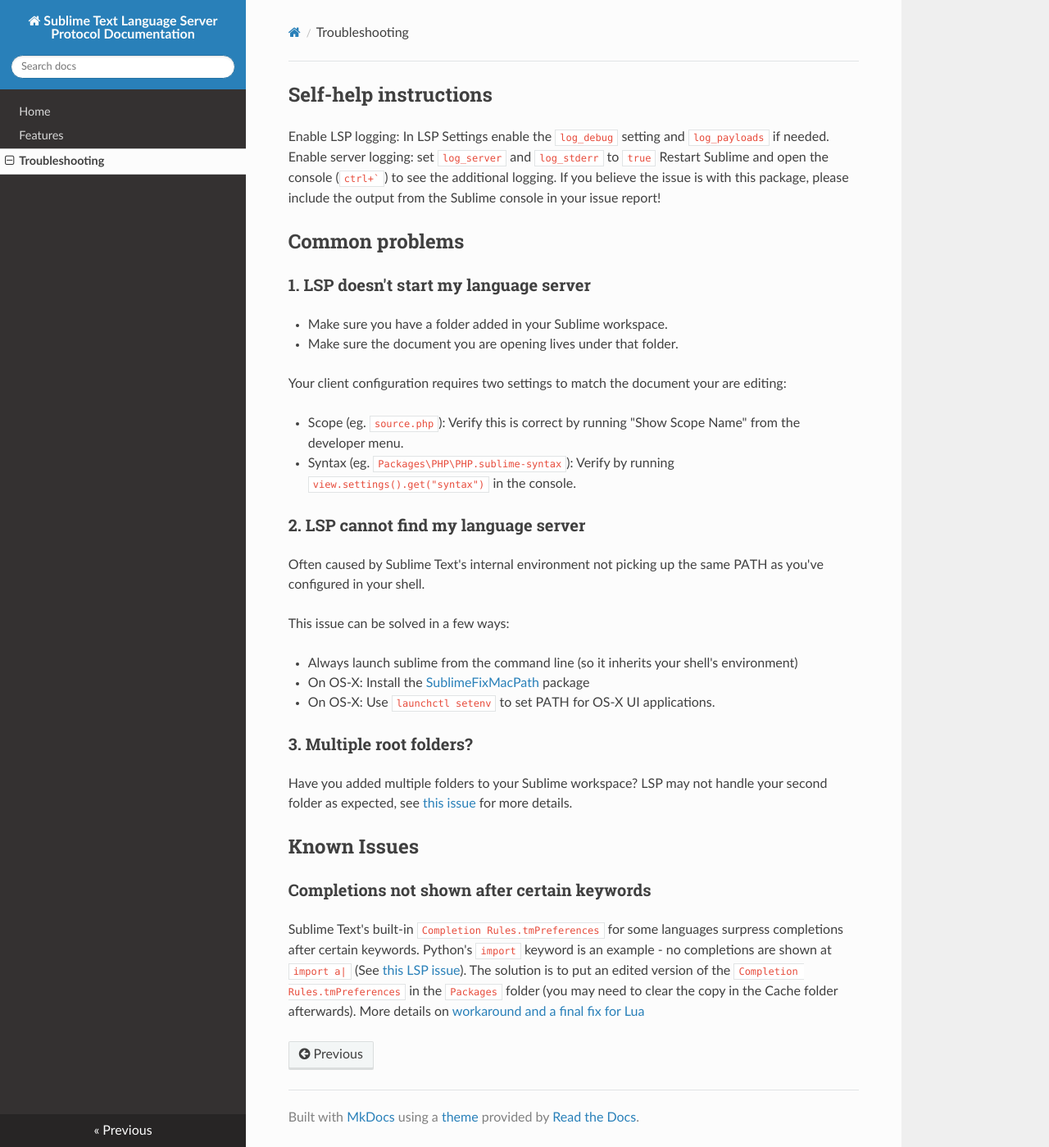
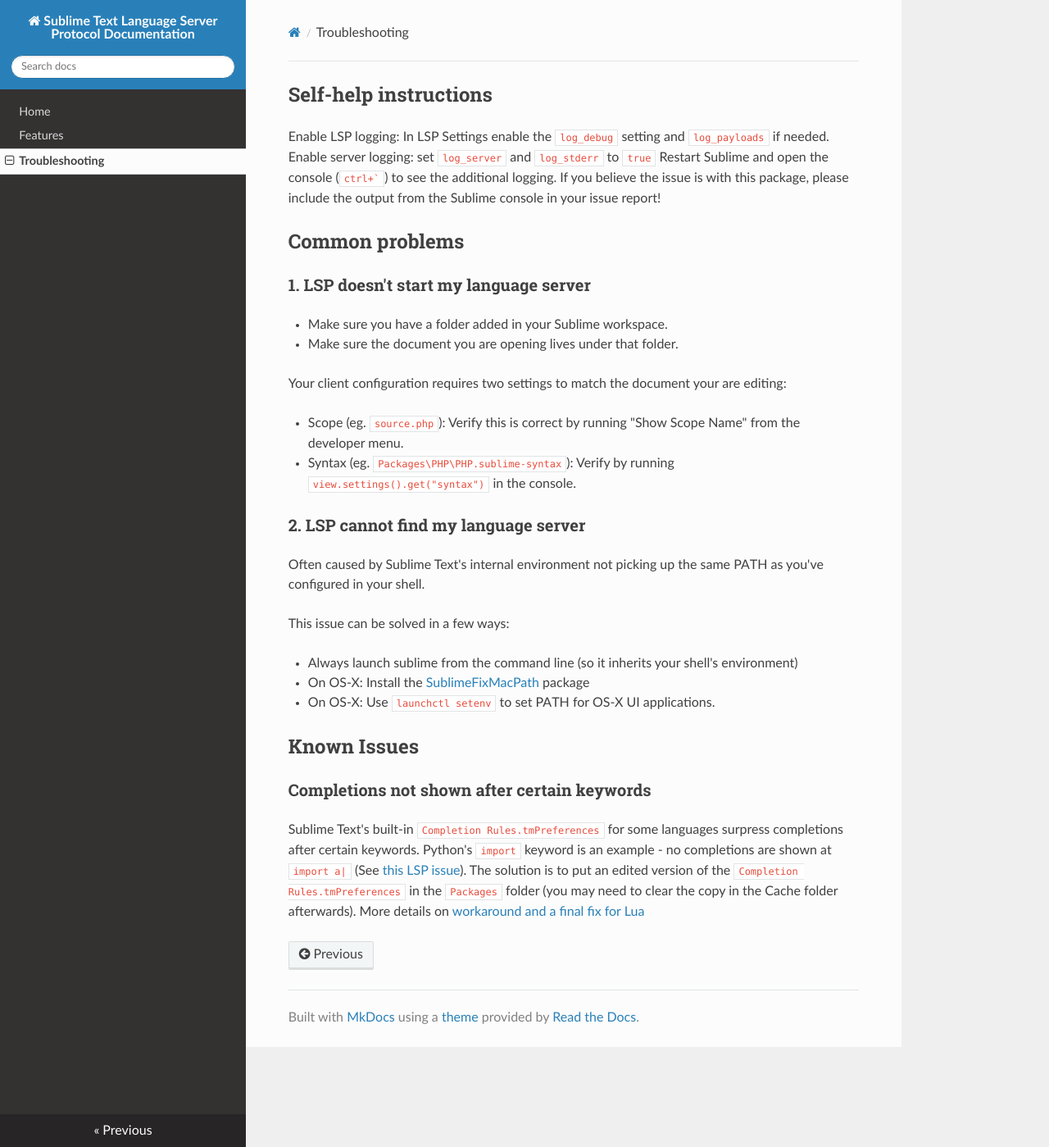
Before and after one commit to sublimelsp/LSP, an MkDocs documentation site: the page built from docs/troubleshooting.md, in a window 1280 px wide and 1399 px high. Shown: the whole window at 82% size. Built offline with MkDocs 1.6.1, drawn with Linux system fonts in a browser that asks for light colours; nearby versions of some CDN libraries.

Commit message:
LSP supports multiple workspace folders
see https://github.com/sublimelsp/LSP/pull/809

```diff
--- a/docs/troubleshooting.md
+++ b/docs/troubleshooting.md
@@ -27,10 +27,6 @@
 * On OS-X: Install the [SublimeFixMacPath](https://github.com/int3h/SublimeFixMacPath) package
 * On OS-X: Use `launchctl setenv` to set PATH for OS-X UI applications.
 
-### 3. Multiple root folders?
-
-Have you added multiple folders to your Sublime workspace? LSP may not handle your second folder as expected, see [this issue](https://github.com/sublimelsp/LSP/issues/81) for more details.
-
 ## Known Issues
 
 ### Completions not shown after certain keywords
```
